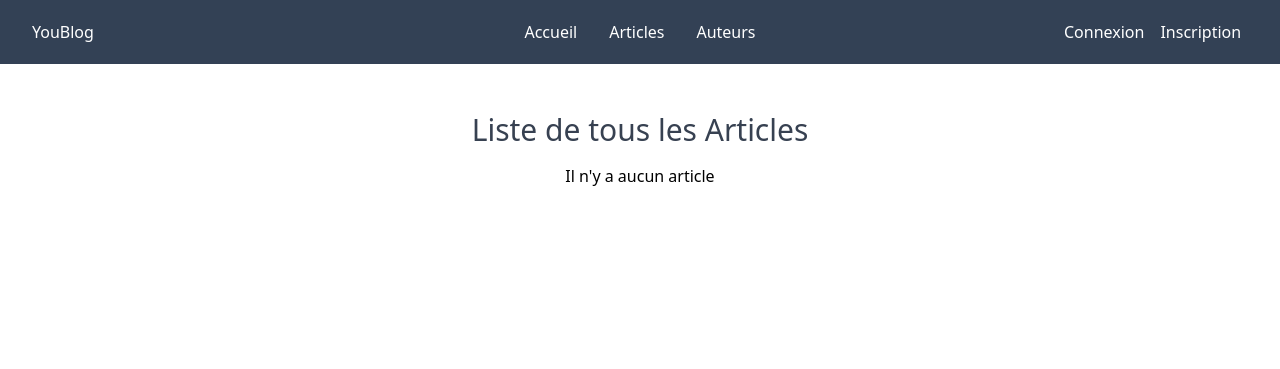
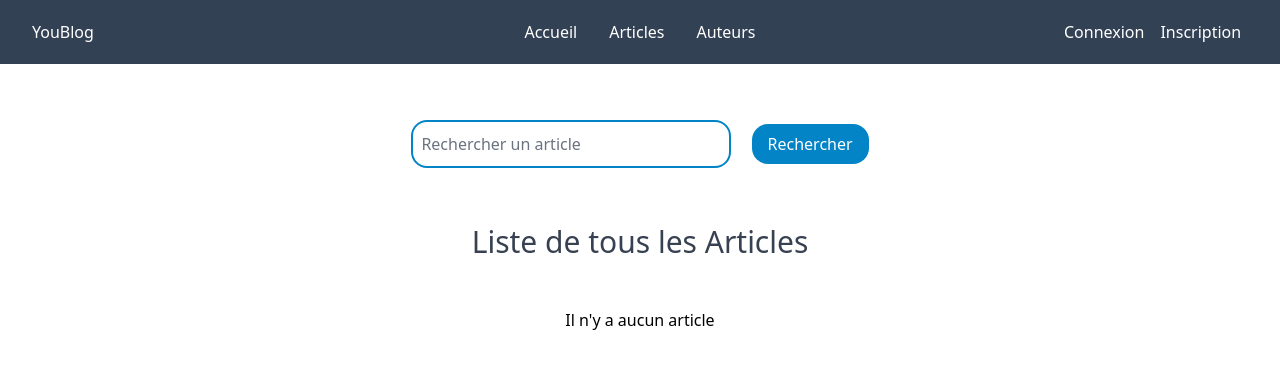
Before and after one commit to abstractHunter/youBlog, a Django app: page /articles/ in a window 1280 px wide. Shown: the top 369 px of the page. Run offline with Django 4.2, Linux system fonts and the light colour scheme; data that the repository does not hold is empty; some libraries are stand-ins or nearby versions.

Commit message:
c061 | update post list view and template | add articles' search feature

```diff
--- a/blog/views.py
+++ b/blog/views.py
@@ -15,15 +15,30 @@ class HomeView(TemplateView):
 
     def get_context_data(self, **kwargs):
         context = super().get_context_data(**kwargs)
-        context['recent_posts'] = Post.published_objects.order_by('-created_at')[:3]
-        context["popular_posts"] = sorted(Post.published_objects.all(), key=lambda x: x.rating, reverse=True)[:3]
-        context["popular_authors"] = sorted(get_user_model().authors.all(), key=lambda x: x.rating, reverse=True)[:3]
+        context['recent_posts'] = Post.published_objects.order_by(
+            '-created_at')[:3]
+        context["popular_posts"] = sorted(
+            Post.published_objects.all(), key=lambda x: x.rating, reverse=True)[:3]
+        context["popular_authors"] = sorted(
+            get_user_model().authors.all(), key=lambda x: x.rating, reverse=True)[:3]
         return context
 
 
 class PostListView(ListView):
-    queryset = Post.objects.filter(published=True).order_by('-created_at')
     template_name = 'blog/post_list.html'
+
+    def get_queryset(self):
+        search = self.request.GET.get('search', "")
+        post_list = Post.published_objects.all()
+        if search:
+            post_list = post_list.filter(title__icontains=search)
+        return post_list
+
+    def get_context_data(self, **kwargs):
+        context = super().get_context_data(**kwargs)
+        context["posts"] = self.get_queryset()
+        context["search_value"] = self.request.GET.get('search', "")
+        return context
 
 
 class PostDetailView(DetailView):
--- a/templates/blog/post_list.html
+++ b/templates/blog/post_list.html
@@ -4,7 +4,13 @@
 
 {% block content %}
     <section class="flex flex-col items-center">
-    <h2 class="text-3xl text-gray-700 mt-12">Liste de tous les Articles</h2>
+
+        <form method="get" class="mt-12 mb-4">
+            <input type="text" name="search" id="search" placeholder="Rechercher un article" class=" w-52 md:w-80 h-12 rounded-2xl border-2 border-sky-600 p-2 m-2" value="{{search_value}}">
+            <button type="submit" class="bg-sky-600 text-white rounded-2xl px-4 py-2 m-2">Rechercher</button>
+        </form>
+
+        <h2 class="text-3xl text-gray-700 my-8">Liste de tous les Articles</h2>
         <div class="w-full flex flex-wrap justify-center md:px-12 md:pt-4">
             {% for post in post_list %}
                 <div class="w-80 my-8 flex flex-col border rounded-2xl bg-slate-200 p-1 md:m-4">
--- a/theme/static/css/dist/styles.css
+++ b/theme/static/css/dist/styles.css
@@ -836,6 +836,31 @@ select {
   margin-right: auto;
 }
 
+.mx-20 {
+  margin-left: 5rem;
+  margin-right: 5rem;
+}
+
+.my-20 {
+  margin-top: 5rem;
+  margin-bottom: 5rem;
+}
+
+.my-10 {
+  margin-top: 2.5rem;
+  margin-bottom: 2.5rem;
+}
+
+.my-12 {
+  margin-top: 3rem;
+  margin-bottom: 3rem;
+}
+
+.my-16 {
+  margin-top: 4rem;
+  margin-bottom: 4rem;
+}
+
 .mb-16 {
   margin-bottom: 4rem;
 }
@@ -882,6 +907,10 @@ select {
 
 .mt-6 {
   margin-top: 1.5rem;
+}
+
+.mb-20 {
+  margin-bottom: 5rem;
 }
 
 .block {
@@ -1016,6 +1045,14 @@ select {
   width: 2.75rem;
 }
 
+.w-60 {
+  width: 15rem;
+}
+
+.w-52 {
+  width: 13rem;
+}
+
 .flex-grow {
   flex-grow: 1;
 }
@@ -1086,6 +1123,10 @@ select {
   border-width: 1px;
 }
 
+.border-2 {
+  border-width: 2px;
+}
+
 .border-l {
   border-left-width: 1px;
 }
@@ -1103,6 +1144,16 @@ select {
 .border-gray-300 {
   --tw-border-opacity: 1;
   border-color: rgb(209 213 219 / var(--tw-border-opacity));
+}
+
+.border-sky-600 {
+  --tw-border-opacity: 1;
+  border-color: rgb(2 132 199 / var(--tw-border-opacity));
+}
+
+.border-slate-600 {
+  --tw-border-opacity: 1;
+  border-color: rgb(71 85 105 / var(--tw-border-opacity));
 }
 
 .bg-slate-200 {
@@ -1160,6 +1211,11 @@ select {
   background-color: rgb(249 250 251 / var(--tw-bg-opacity));
 }
 
+.bg-sky-600 {
+  --tw-bg-opacity: 1;
+  background-color: rgb(2 132 199 / var(--tw-bg-opacity));
+}
+
 .fill-current {
   fill: currentColor;
 }
@@ -1203,6 +1259,11 @@ select {
 .py-1 {
   padding-top: 0.25rem;
   padding-bottom: 0.25rem;
+}
+
+.py-2 {
+  padding-top: 0.5rem;
+  padding-bottom: 0.5rem;
 }
 
 .pt-2 {
@@ -1452,6 +1513,10 @@ select {
     width: 700px;
   }
 
+  .md\:w-80 {
+    width: 20rem;
+  }
+
   .md\:p-12 {
     padding: 3rem;
   }
```
Lines whose indentation alone changed are shown as unchanged.
